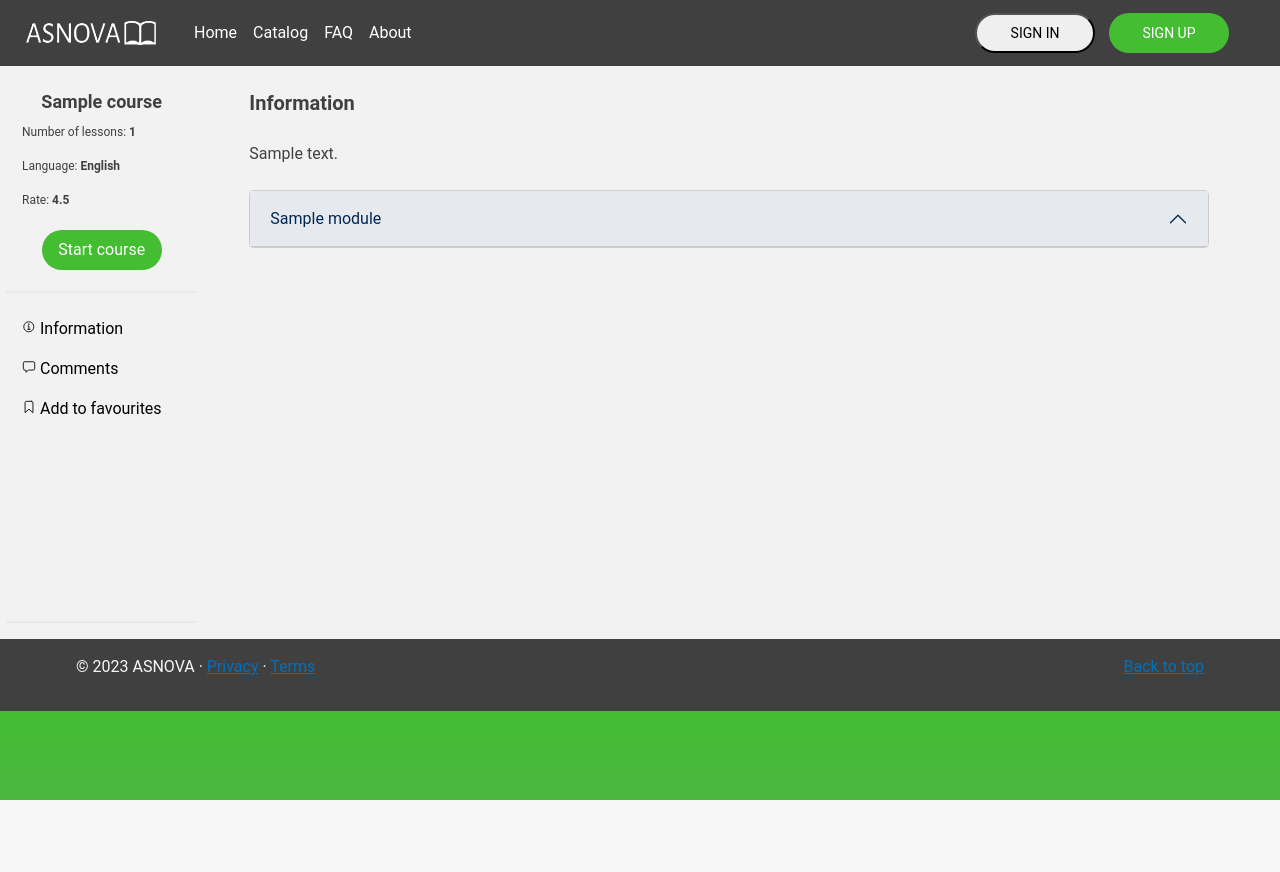
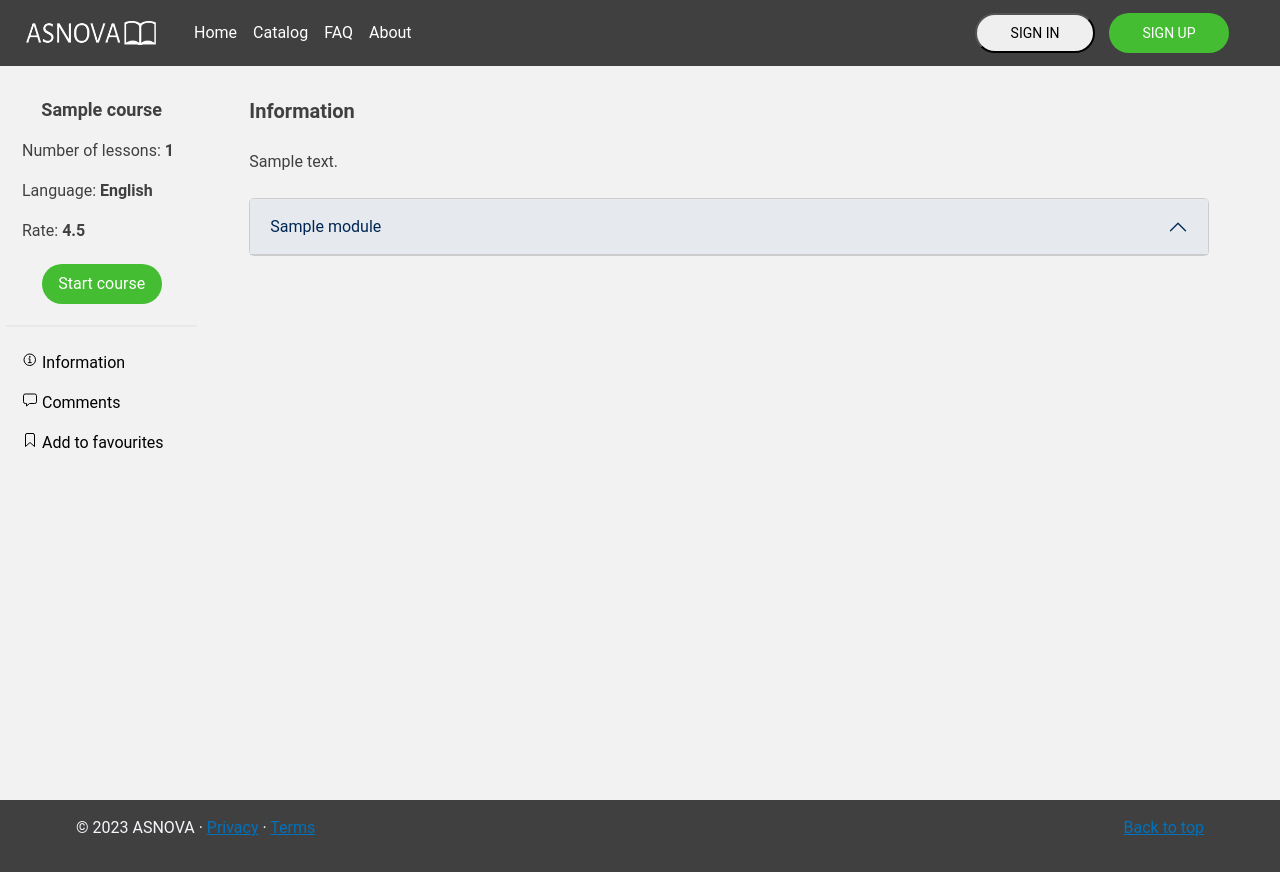
Before and after one commit to ADv0rnik/Nova, a Django app: a page that uses templates/base.html in a window 1280 px wide. Before the commit the page ends 800 px from the top, so only its background shows below. Run offline with Django 4.2, Linux system fonts and the light colour scheme; tables that the repository leaves empty hold one stand-in row (values such as "Sample post"); some libraries are stand-ins or nearby versions.

Commit message:
Corrected margins, fonts

```diff
--- a/courses/templates/course_view.html
+++ b/courses/templates/course_view.html
@@ -6,12 +6,11 @@
 <style>
 
     ion-icon {
-      font-size: 14px;
+      font-size: 16px;
     }
 
     .nav-course-title {
       text-align: center;
-      font-family: "Roboto";
       font-style: normal;
       font-weight: 400;
       font-display: swap;
@@ -19,11 +18,7 @@
     }
 
     .nav-course-info {
-      font-family: "Roboto";
-      font-style: normal;
-      font-weight: 400;
-      font-display: swap;
-      font-size: 12px;
+      font-size: 16px;
     }
 
     .nav-link {
@@ -48,20 +43,18 @@
     }
 
     .content {
-      font-family: "Roboto";
       font-style: normal;
-      font-weight: 400;
-      font-display: swap;
+      font-size: 16px;
     }
 
 </style>
 <div class="container-fluid">
     <div class="row">
-        <nav id="sidebarMenu" class="col-md-3 col-lg-2 d-md-block bg-light sidebar collapse">
-            <div class="position-sticky pt-3 sidebar-sticky">
+        <nav id="sidebarMenu" class="col-md-3 col-lg-2 d-md-block bg-light sidebar collapse py-3" style="height: 100vh;">
+            <div class="position-sticky pt-3 sidebar-sticky my-5">
                 <ul class="nav flex-column">
                     <li class="nav-item">
-                        <div class="nav-course-title py-2 mx-3">
+                        <div class="nav-course-title mx-3 my-3">
                             <b>{{ course.title }}</b>
                         </div>
                     </li>
@@ -76,7 +69,7 @@
                         </div>
                     </li>
                     <li class="nav-item">
-                        <div id="3" class="nav-course-info mx-3">
+                        <div class="nav-course-info mx-3">
                             <p>Rate: <b>4.5</b></p>
                         </div>
                     </li>
@@ -89,7 +82,7 @@
                     </li>
                 </ul>
                 <hr>
-                <ul class="nav flex-column mb-2">
+                <ul class="nav flex-column mb-2 pb-5">
                     <li class="nav-item">
                         <a class="nav-link" href="#">
                             <ion-icon name="information-circle-outline"></ion-icon>
@@ -108,36 +101,11 @@
                             Add to favourites
                         </a>
                     </li>
-                    <li class="nav-item">
-                        <p></p>
-                    </li>
-                    <li class="nav-item">
-                        <p></p>
-                    </li>
-                    <li class="nav-item">
-                        <p></p>
-                    </li>
-                    <li class="nav-item">
-                        <p></p>
-                    </li>
-                    <li class="nav-item">
-                        <p></p>
-                    </li>
-                    <li class="nav-item">
-                        <p></p>
-                    </li>
-                    <li class="nav-item">
-                        <p></p>
-                    </li>
-                    <li class="nav-item">
-                        <p></p>
-                    </li>
                 </ul>
             </div>
-            <hr>
         </nav>
-        <div class="content col-md-9 ms-sm-auto col-lg-10 px-md-4 py-mx-2 bg-light">
-            <div class="title pt-2 mx-3 my-3">
+        <div class="content col-md-9 ms-sm-auto col-lg-10 px-md-4 py-mx-2 mt-5 bg-light">
+            <div class="title mx-3 mb-3 mt-5">
                 <h4><b>Information</b></h4>
             </div>
             <div class="panel-info py-2 mx-3">
@@ -150,7 +118,7 @@
                         <button data-bs-toggle="collapse" data-bs-target="#{{ module.id }}" class="accordion-button" type="button">{{ module.title }}</button>
                     </h2>
                     <div id="{{ module.id }}" class="accordion-collapse collapse">
-                        <div class="accordion-body" style="font-size: 12px;">
+                        <div class="accordion-body" style="font-size: 14px;">
                             <p>{{ module.description }}</p>
                             <p>Number of exercise: {{ module.nm_exercises }}</p>
                         </div>
--- a/courses/templates/courses.html
+++ b/courses/templates/courses.html
@@ -68,8 +68,8 @@
     </div>
 
 <div class="album py-5">
-    <div class="container">
-        <div class="row row-cols-2 row-cols-sm-2 row-cols-md-3 g-3">
+    <div class="container-md">
+        <div class="row row-cols-2 row-cols-sm-2 row-cols-md-3 g-4">
             {% for course in courses %}
                 <div class="col">
                 <div class="card">
--- a/templates/base.html
+++ b/templates/base.html
@@ -42,7 +42,7 @@
         </div>
     </div>
 </nav>
-    <div class="main" style="margin-top: 5%;">
+    <div class="main">
         {% block content %}
         {% endblock %}
     </div>
```
